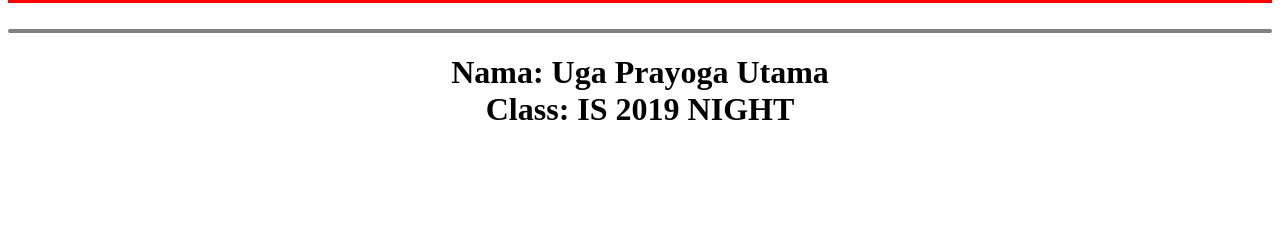
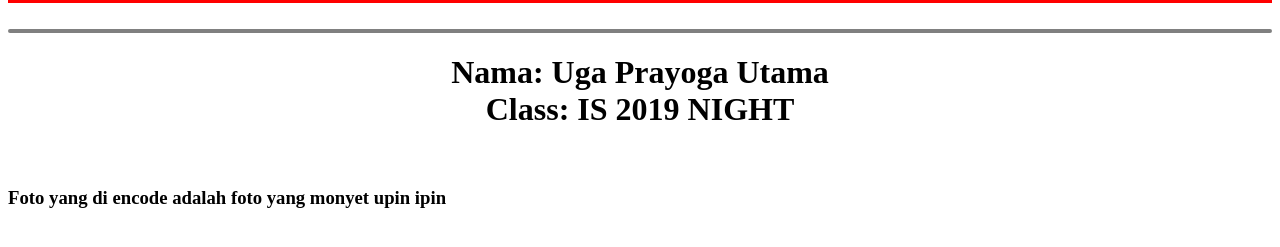
Before and after one commit to OeKGaming/tugas, a plain HTML site: page index.html in a window 1280 px wide. Shown: the part 415-662 px from the top of the page. Drawn offline with Linux system fonts and the light colour scheme.

Commit message:
Update index.html

```diff
--- a/index.html
+++ b/index.html
@@ -42,6 +42,7 @@ h1.nama{
 </div>
 <br>
 <hr class="blw">
-<h1 class="nama"> Nama: Uga Prayoga Utama<br> Class: IS 2019 NIGHT</h1>
+<h1 class="nama"> Nama: Uga Prayoga Utama<br> Class: IS 2019 NIGHT</h1><br>
+<h3>Foto yang di encode adalah foto yang monyet upin ipin</h3>
 </body>
 </smil>
```
